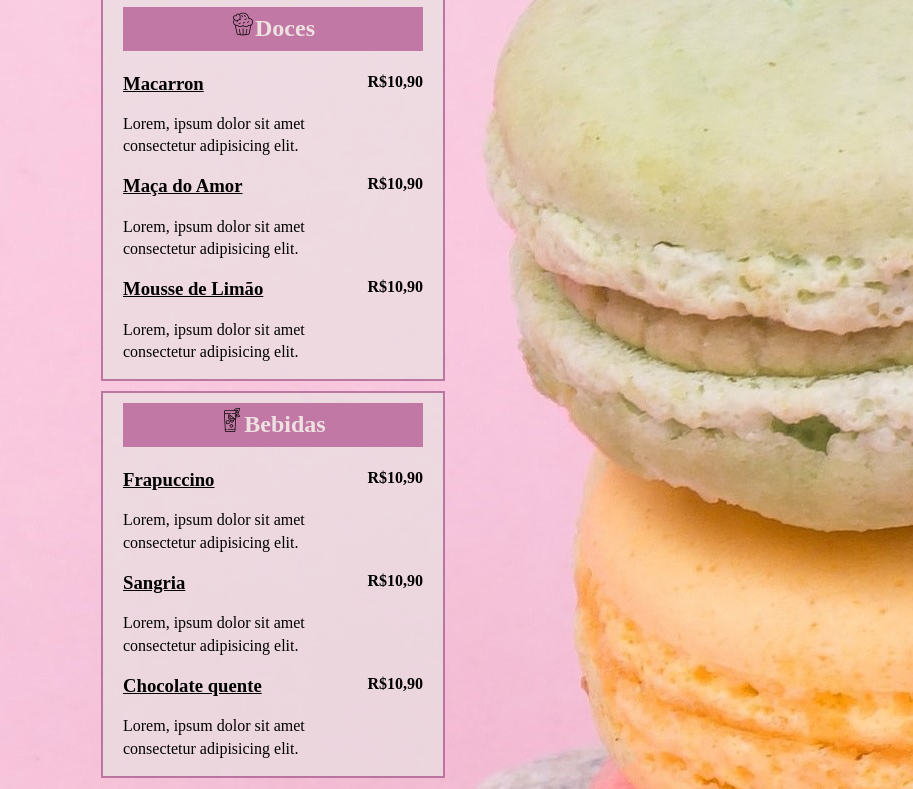
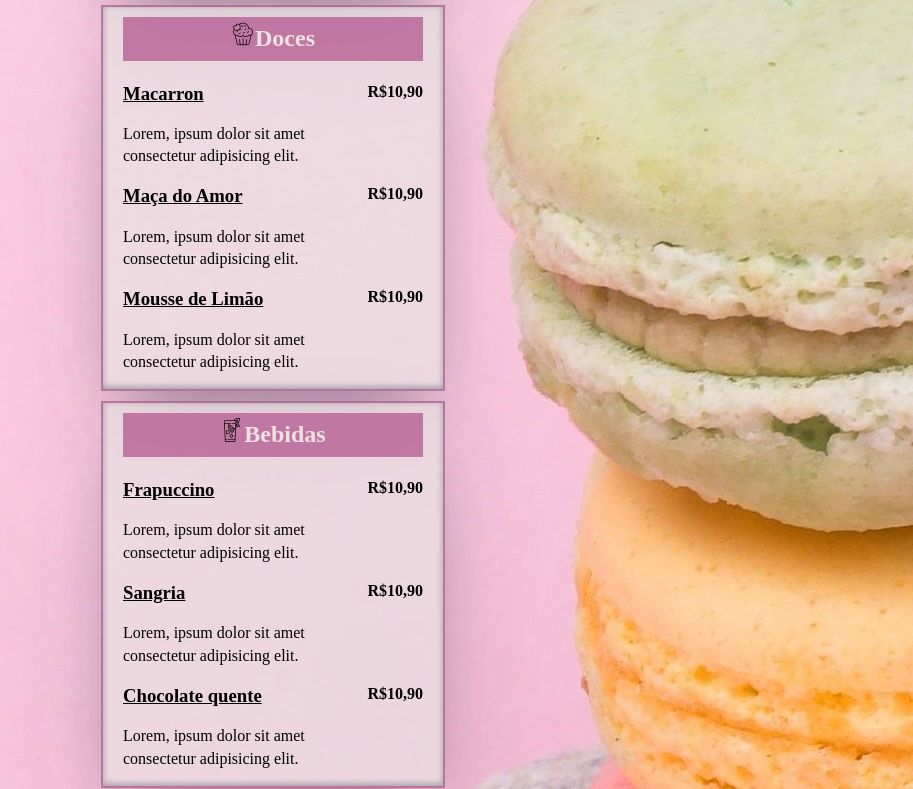
Before and after one commit to SamanthaKelly01/Cardapio_, a plain HTML site: page index.html in a window 1280 px wide. Shown: the part 208-997 px from the top of the page, without its empty margins (367-1280 px from the left). Drawn offline with Linux system fonts and the light colour scheme; a web font is replaced by a local one.

Commit message:
Cardapio final

```diff
--- a/style.css
+++ b/style.css
@@ -14,7 +14,7 @@ h3 {
 }
 
 .container {
-    margin: 20px;
+    margin: 30px;
 }
 
 header h1,
@@ -38,6 +38,7 @@ section {
     border: 2px solid rgb(135, 22, 96, 0.5);
     padding: 0px 20px;
     background-color: rgba(234, 225, 227, 0.699);
+    box-shadow: rgba(50, 50, 93, 0.25) 0px 50px 100px -20px, rgba(0, 0, 0, 0.3) 0px 30px 60px -30px, rgba(10, 37, 64, 0.35) 0px -2px 6px 0px inset;
 }
 
 section h2 {
@@ -52,7 +53,6 @@ section {
     margin-top: 10px;
     font-family: 'Tiro Gurmukhi', serif;
     line-height: 1.4;
-
 }
 
 ul li {
@@ -64,11 +64,5 @@ ul li {
 }
 
 img {
-    color: white;
     size: 16px;
 }
-
-/* RESPONSIVE */
-@media only screen and (max-width: {
-
-}
```
